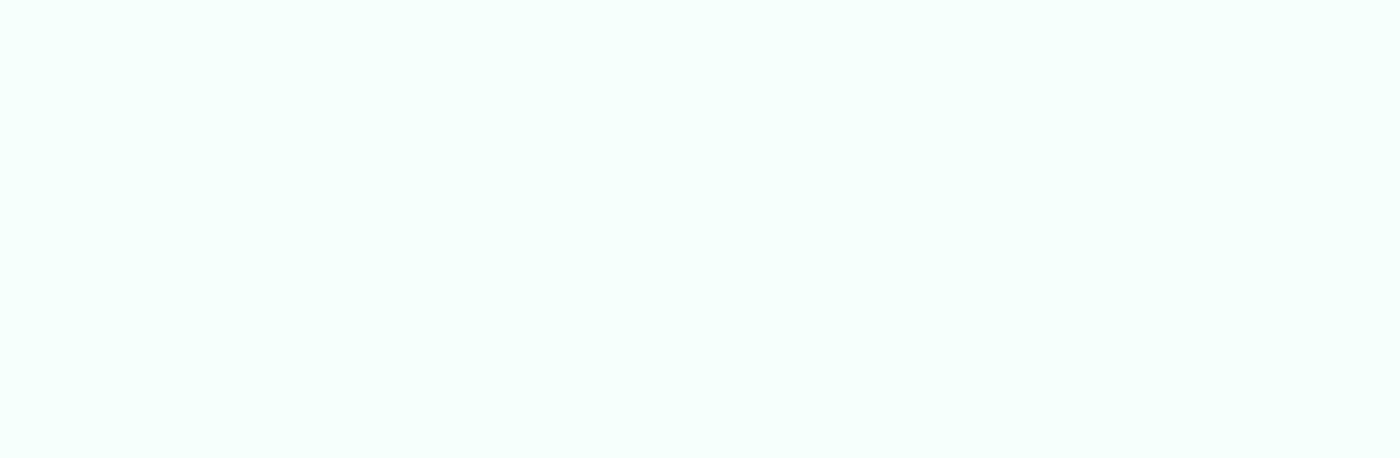
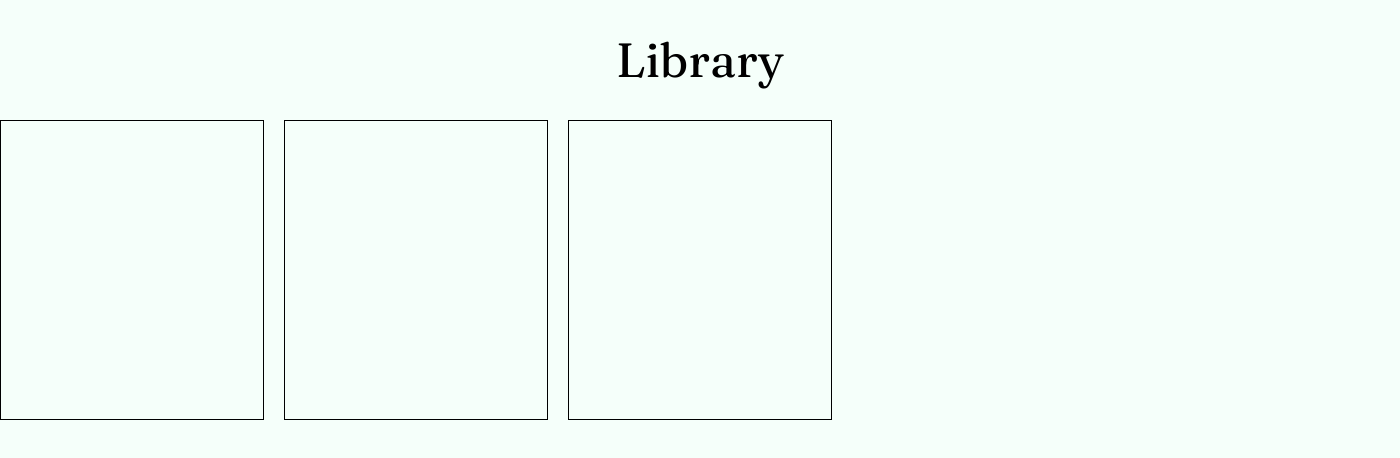
Before and after one commit to Artis-Dev/library, a website: page index.html in a window 1280 px wide. Shown: the whole page, 1400 px wide, since content can reach past the window. Drawn offline with Linux system fonts and the light colour scheme.

Commit message:
Add basic HTML structure, showBooks function

```diff
--- a/app.js
+++ b/app.js
@@ -1,9 +1,10 @@
+const mainContainer = document.getElementById('main-container');
 const myLibrary = [];
 
-function Book() {
-}
+function Book() {}
 
-Book.prototype.info = function info() {
+// eslint-disable-next-line func-names
+Book.prototype.info = function () {
   return `'${this.title}' by ${this.author}, ${this.pages} pages, status: ${this.read}`;
 };
 
@@ -17,6 +18,17 @@ function addBookToLibrary(title, author, pages, read) {
   return `Book '${newBook.title}' has been added to the library.`;
 }
 
+function showBooks() {
+  for (let i = 0; i < myLibrary.length; i += 1) {
+    const div = document.createElement('div');
+    div.classList.add('card');
+    mainContainer.appendChild(div);
+    console.log(myLibrary[i].info());
+  }
+}
+
 addBookToLibrary('The Last Wish', 'Andrzej Sapkowski', '288', 'READ');
 addBookToLibrary('Sword of Destiny', 'Andrzej Sapkowski', '384', 'READ');
 addBookToLibrary('Blood of Elves', 'Andrzej Sapkowski', '320', 'NOT READ');
+
+showBooks();
--- a/css/styles.css
+++ b/css/styles.css
@@ -1,3 +1,27 @@
 body {
   background-color: mintcream;
+  width: 1400px;
+  margin: 0 auto;
 }
+
+h1 {
+  font-family: 'Fraunces', serif;
+  font-size: 48px;
+  text-align: center;
+}
+
+#main-container {
+  display: flex;
+  flex-direction: row;
+  flex-wrap: wrap;
+}
+
+.card {
+  margin: 0 20px 20px 0;
+  height: 300px;
+  width: 264px;
+  border: solid 1px black;
+}
+.card:nth-child(5n+5) {
+  margin-right: 0;
+}
--- a/index.html
+++ b/index.html
@@ -3,12 +3,22 @@
 <head>
   <meta charset="UTF-8">
   <meta name="viewport" content="width=device-width, initial-scale=1.0">
+  <title>Library</title>
   <link rel="stylesheet" href="css/modern-normalize.min.css">
   <link rel="stylesheet" href="css/styles.css">
-  <title>Library</title>
+  <link rel="preconnect" href="https://fonts.gstatic.com">
+  <link rel="stylesheet" href="https://fonts.googleapis.com/css2?family=Fraunces&family=Open+Sans:wght@400;700&display=swap">
 </head>
 <body>
 
+  <header>
+    <h1>Library</h1>
+  </header>
+
+  <main id="main-container">
+  </main>
+
+  <footer></footer>
 
 
   <script src="app.js"></script>
```
